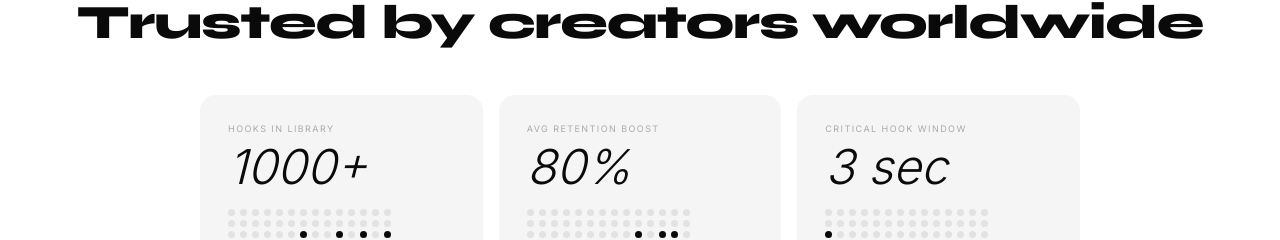
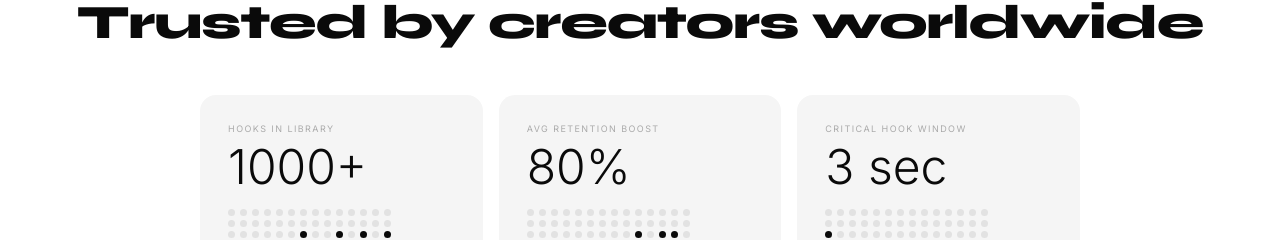
Before and after one commit to bimogg/Hooked.AI, a Next.js app: page / in a window 1280 px wide. Shown: the part 896-1136 px from the top of the page. Built offline with nearby package versions, Linux system fonts and the light colour scheme; no server answers.

Commit message:
Revert "fix: stats values italic"
This reverts commit 03dc0d6d2c04cb01122048121ccef4ca6415c69f.

```diff
--- a/components/HomeContent.tsx
+++ b/components/HomeContent.tsx
@@ -175,7 +175,7 @@ export default function HomeContent() {
           ].map(({ label, value, bars }) => (
             <div key={label} className="bg-[#f5f5f5] rounded-2xl p-6 md:p-7">
               <p className="text-[9px] uppercase tracking-[0.16em] text-[#aaa] mb-2 leading-snug">{label}</p>
-              <p className="font-light italic text-4xl md:text-5xl leading-none">{value}</p>
+              <p className="font-light text-4xl md:text-5xl leading-none">{value}</p>
               <DotMatrix bars={bars} on={statsOn} />
             </div>
           ))}
```
